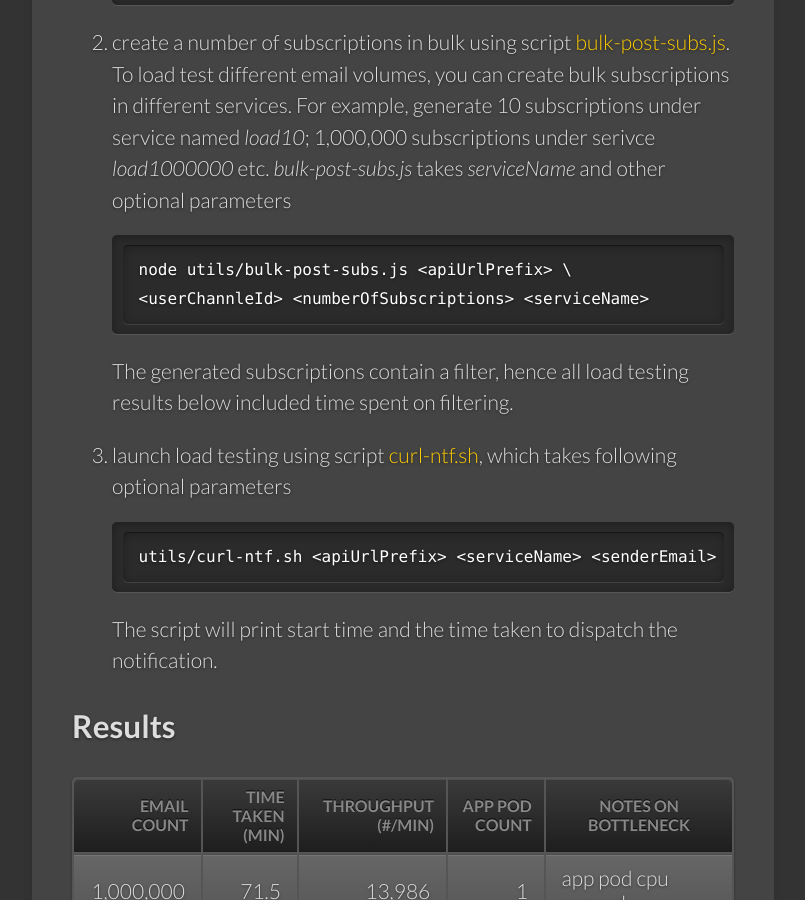
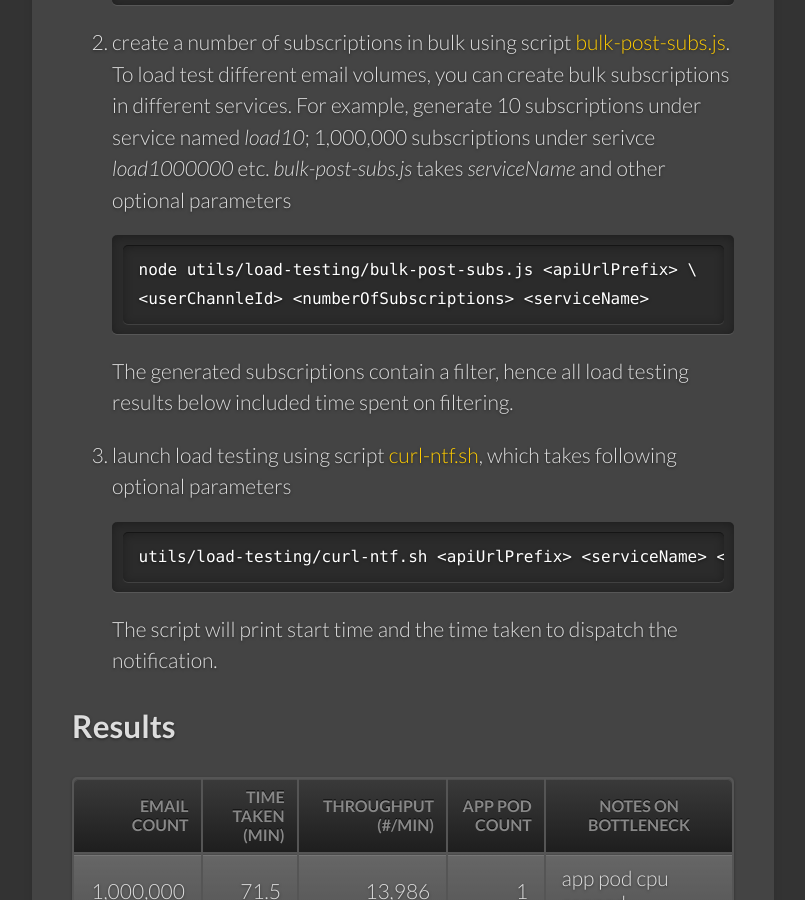
Before and after one commit to bcgov/MyGovBC-notification-server, a Jekyll site: the page built from docs/_docs/benchmarks.md, in a window 1280 px wide and 900 px high, scrolled down 3580 px. Shown: the whole window, without its empty margins (139-944 px from the left). Built offline with Jekyll 4.4.1, drawn with Linux system fonts in a browser that asks for light colours.

Commit message:
#16: moved load testing script to util/load-testing folder

````diff
--- a/docs/_docs/benchmarks.md
+++ b/docs/_docs/benchmarks.md
@@ -93,17 +93,17 @@ The test was performed in August 2017. Unless otherwise specified, the versions
      }
    }
    ```
-2. create a number of subscriptions in bulk using script [bulk-post-subs.js](https://github.com/bcgov/MyGovBC-notification-server/blob/master/utils/bulk-post-subs.js). To load test different email volumes, you can create bulk subscriptions in different services. For example, generate 10 subscriptions under service named *load10*; 1,000,000 subscriptions under serivce *load1000000* etc. *bulk-post-subs.js* takes *serviceName* and other optional parameters
+2. create a number of subscriptions in bulk using script [bulk-post-subs.js](https://github.com/bcgov/MyGovBC-notification-server/blob/master/utils/load-testing/bulk-post-subs.js). To load test different email volumes, you can create bulk subscriptions in different services. For example, generate 10 subscriptions under service named *load10*; 1,000,000 subscriptions under serivce *load1000000* etc. *bulk-post-subs.js* takes *serviceName* and other optional parameters
 
    ```
-   node utils/bulk-post-subs.js <apiUrlPrefix> \
+   node utils/load-testing/bulk-post-subs.js <apiUrlPrefix> \
    <userChannleId> <numberOfSubscriptions> <serviceName>
    ```
 The generated subscriptions contain a filter, hence all load testing results below included time spent on filtering.
-3. launch load testing using script [curl-ntf.sh](https://github.com/bcgov/MyGovBC-notification-server/blob/master/utils/curl-ntf.sh), which takes following optional parameters
+3. launch load testing using script [curl-ntf.sh](https://github.com/bcgov/MyGovBC-notification-server/blob/master/utils/load-testing/curl-ntf.sh), which takes following optional parameters
 
    ```
-   utils/curl-ntf.sh <apiUrlPrefix> <serviceName> <senderEmail>
+   utils/load-testing/curl-ntf.sh <apiUrlPrefix> <serviceName> <senderEmail>
    ```
 The script will print start time and the time taken to dispatch the notification.
 
````
Also changed, not shown: utils/load-testing/bulk-post-subs.js (renamed from utils/bulk-post-subs.js), utils/load-testing/post-notification.js (renamed from utils/post-notification.js), utils/load-testing/sendmail.js (renamed from utils/sendmail.js), 2 other files.
